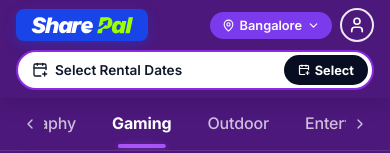
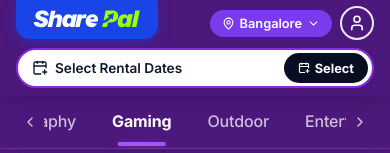
Before and after one commit to Avi00009/sharepal_copy_demo, a React (Vite) app: page / in a window 390 px wide. Shown: the top 153 px of the page. Built offline with nearby package versions, Linux system fonts and the light colour scheme; grey boxes are pictures that could not be loaded; the HTML template or start-up script is replaced by a standard one.

Commit message:
Fix mobile header logo badge styling to be flush with top edge

```diff
--- a/src/components/Navbar.jsx
+++ b/src/components/Navbar.jsx
@@ -189,25 +189,27 @@ export default function Navbar({
         </div>
 
         {/* Mobile View */}
-        <div id="sp-mobile-header" style={{ display: 'flex', flexDirection: 'column', gap: '8px', padding: '8px 0' }}>
-          <div style={{ display: 'flex', alignItems: 'center', justifyContent: 'space-between' }}>
+        <div id="sp-mobile-header" style={{ display: 'flex', flexDirection: 'column', gap: '8px', padding: '0 0 8px 0' }}>
+          <div style={{ display: 'flex', alignItems: 'flex-start', justifyContent: 'space-between' }}>
             <a
               href="#"
+              className="sp-logo-badge-mobile"
               style={{
                 background: '#1945E8',
-                borderRadius: '8px',
-                padding: '6px 14px',
+                padding: '8px 16px 10px 16px',
+                borderRadius: '0 0 14px 14px',
                 display: 'inline-flex',
                 alignItems: 'center',
-                boxShadow: '0 4px 12px rgba(25, 69, 232, 0.35)',
+                justifyContent: 'center',
+                boxShadow: '0 4px 14px rgba(25, 69, 232, 0.35)',
                 textDecoration: 'none'
               }}
               title="SharePal Home"
             >
-              <SharePalLogo height={20} />
+              <SharePalLogo height={21} />
             </a>
 
-            <div style={{ display: 'flex', alignItems: 'center', gap: '8px' }}>
+            <div style={{ display: 'flex', alignItems: 'center', gap: '8px', paddingTop: '6px' }}>
               <button
                 type="button"
                 onClick={onOpenCityModal}
--- a/src/index.css
+++ b/src/index.css
@@ -164,6 +164,25 @@ img {
 }
 
 .sp-logo-badge:hover {
+  background: #143AC7;
+}
+
+.sp-logo-badge-mobile {
+  background: #1945E8;
+  padding: 8px 16px 10px 16px;
+  border-top-left-radius: 0;
+  border-top-right-radius: 0;
+  border-bottom-left-radius: 14px;
+  border-bottom-right-radius: 14px;
+  display: inline-flex;
+  align-items: center;
+  justify-content: center;
+  box-shadow: 0 4px 14px rgba(25, 69, 232, 0.35);
+  text-decoration: none;
+  transition: background var(--transition-fast);
+}
+
+.sp-logo-badge-mobile:hover {
   background: #143AC7;
 }
 
```
